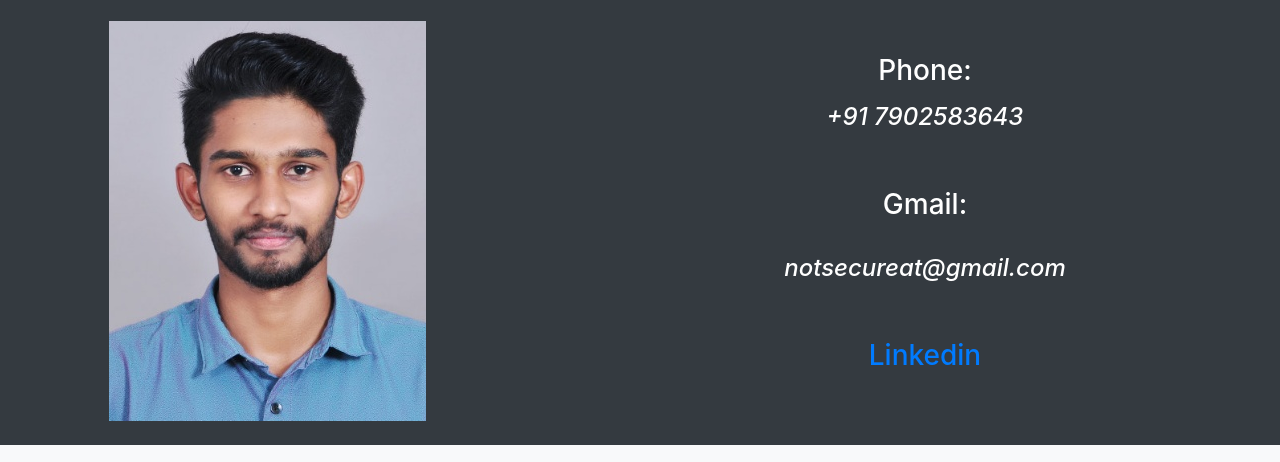
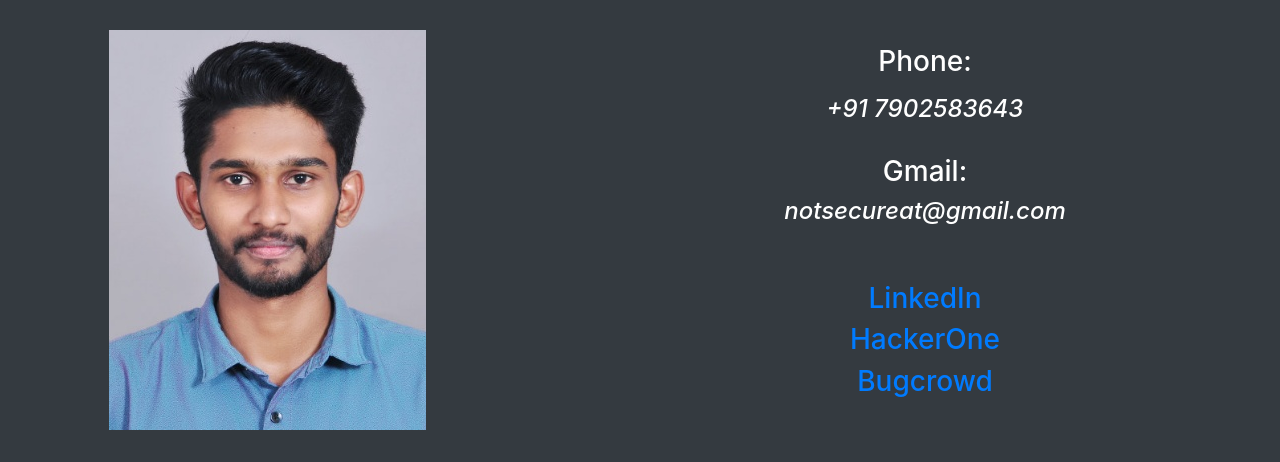
Before and after one commit to P3n3trat3r/Static-Website, a plain HTML site: page index.html in a window 1280 px wide. Shown: the part 91-553 px from the top of the page. Drawn offline with nearby package versions, Linux system fonts and the light colour scheme.

Commit message:
Update index.html

```diff
--- a/index.html
+++ b/index.html
@@ -26,7 +26,7 @@
                    <img src="39kb.jpg" alt="" class="img-fluid pl-4">
                </div>
                <div class="col-md-6 text-white text-center p-4">
-                   <h3><p>Phone:</p><h3><h4 class="font-italic">+91 7902583643</h4><br><br><h3>Gmail:</h3><br><h4 class="font-italic">notsecureat@gmail.com</h4><br><br><a href="https://www.linkedin.com/in/gokul-r-3a016b19a/"><h3>Linkedin</h3></a></p>               </div>
+                   <h3><p>Phone:</p><h3><h4 class="font-italic">+91 7902583643</h4><br><h3>Gmail:</h3><h4 class="font-italic">notsecureat@gmail.com</h4><br><br><a href="https://www.linkedin.com/in/gokul-r-3a016b19a/"><h3>LinkedIn</h3></a><a href="https://hackerone.com/p3n3trat3r?type=user"><h3>HackerOne</h3></a><a href="https://bugcrowd.com/P3n3trat3r"><h3>Bugcrowd</h3></a></p>               </div>
            </div>
        </div>
    </section>
```
